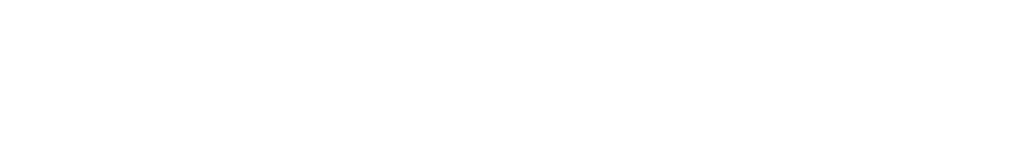
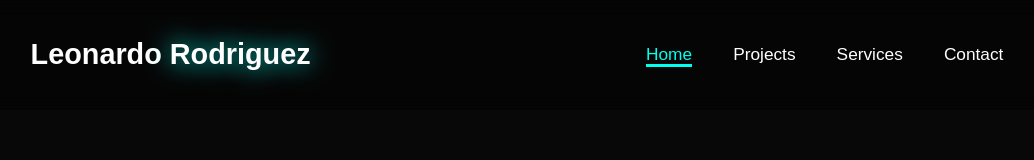
Before and after one commit to Leonard392/Personal-Portfolio, a plain HTML site: page index.html in a window 1280 px wide. Shown: the whole page, without its empty margins (123-1157 px from the left). Drawn offline with nearby package versions, Linux system fonts and the light colour scheme.

Commit message:
navbar started

```diff
--- a/index.html
+++ b/index.html
@@ -5,8 +5,28 @@
     <meta name="viewport" content="width=device-width, initial-scale=1.0">
     <title>Leo Rodriguez Personal Portfolio</title>
     <link rel="stylesheet" href="styles.css">
+    <link href='https://unpkg.com/boxicons@2.1.4/css/boxicons.min.css' rel='stylesheet'>
 </head>
 <body>
 
+    <header class="header">
+        <a href="#home" class="logo">Leonardo
+        <span> Rodriguez</span></a>
+
+        <i class='bx bx-menu' id="menu-icon"></i>
+
+        <nav class="navbar">
+            <a href="#home" class="active">Home</a>
+            <a href="#projects">Projects</a>
+            <a href="#services">Services</a>
+            <a href="#contact">Contact</a>
+        </nav>
+    </header>
+
+
+
+
+
+    <script src="script.js"></script>
 </body>
 </html>
--- a/styles.css
+++ b/styles.css
@@ -0,0 +1,86 @@
+*{
+    margin: 0;
+    padding: 0;
+    box-sizing: border-box;
+    text-decoration: none;
+    border: none;
+    outline: none;
+    scroll-behavior: smooth;
+    font-family: "Poppins", sans-serif;
+}
+
+:root{
+    --bg-color: #080808;
+    --second-bg-color: #131313;
+    --text-color: white;
+    --main-color: #00ffee;
+}
+
+html{
+    font-size: 60%;
+    overflow-x: hidden;
+}
+
+body{
+    background-color: var(--bg-color);
+    color: var(--text-color)
+}
+
+.header{
+    position: fixed;
+    top: 0;
+    left: 0;
+    width: 100%;
+    padding: 4rem 12% 4rem;
+    background: rgba(0, 0, 0, 0.3);
+    backdrop-filter: blur(10px);
+    display: flex;
+    justify-content: space-between;
+    align-items: center;
+    z-index: 5;
+}
+
+.logo{
+    font-size: 3rem;
+    color: var(--text-color);
+    font-weight: 800;
+    cursor: pointer;
+    transition: 0.3s ease;
+    -webkit-transition: 0.3s ease;
+    -moz-transition: 0.3s ease;
+    -ms-transition: 0.3s ease;
+    -o-transition: 0.3s ease;
+}
+
+.logo:hover{
+    transform: scale(1.1);
+}
+
+.logo span{
+    text-shadow: 0 0 25px var(--main-color);
+}
+
+.navbar a{
+    font-size: 1.8rem;
+    color: var(--text-color);
+    margin-left: 4rem;
+    font-weight: 500;
+    transition: 0.3s ease;
+    -webkit-transition: 0.3s ease;
+    -moz-transition: 0.3s ease;
+    -ms-transition: 0.3s ease;
+    -o-transition: 0.3s ease;
+    border-bottom: 3px solid transparent;
+}
+
+.navbar a:hover,
+.navbar a.active{
+    color: var(--main-color);
+    border-bottom: 3px solid var(--main-color);
+}
+
+#menu-icon{
+    font-size: 3.6rem;
+    color: var(--main-color);
+    display: none;
+}
```
Also changed, not shown: images/leo.png (added), script.js (added).
